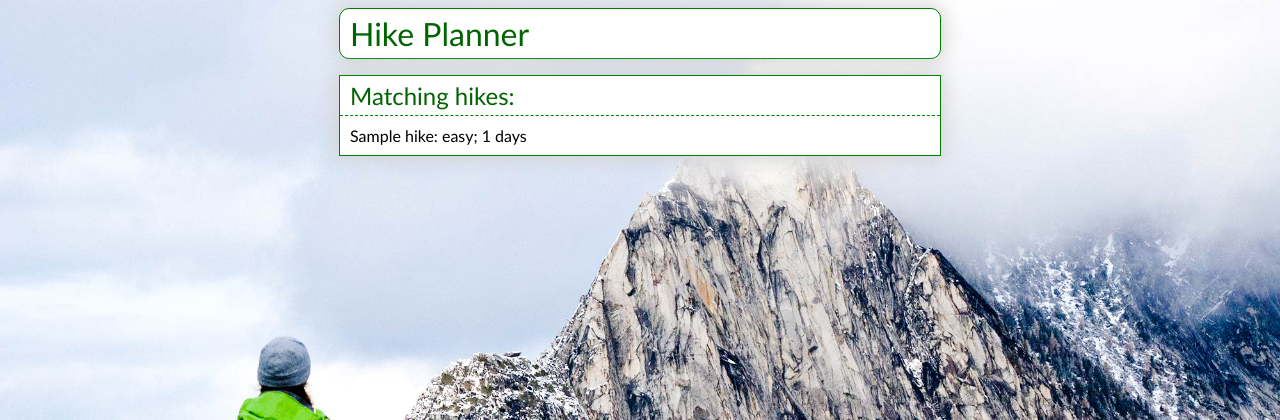
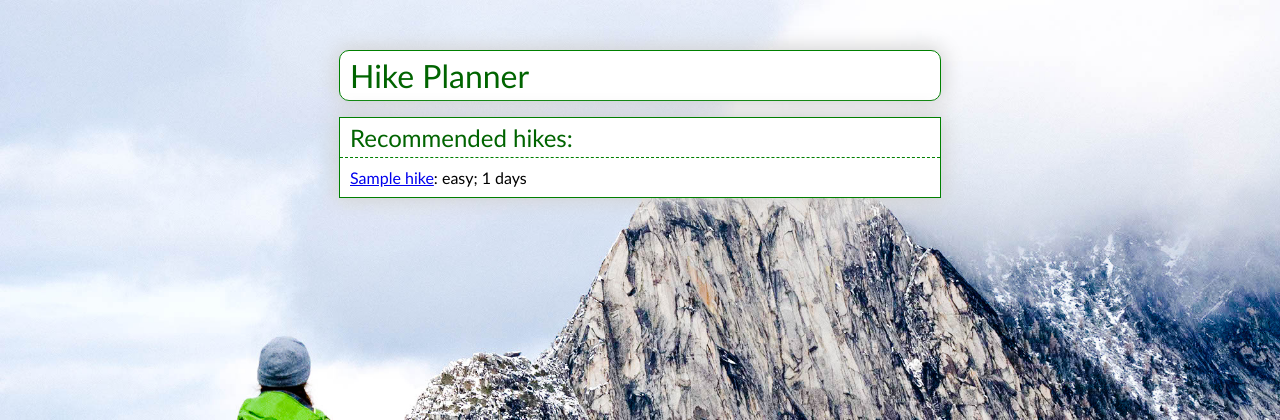
Before and after one commit to jsquare/hikeplanner, a Django app: template hikes/templates/results.html in a window 1280 px wide. Shown: the top 420 px of the page. Run offline with Django 3.2, Linux system fonts and the light colour scheme; the template is opened without the code that fills it: values that come from a table or form of the project are taken from there, others are empty; tables that the repository leaves empty hold one stand-in row (values such as "Sample post"); parts of the project's set-up code (start-up, migrations or seed data) failed here and were passed over; some libraries are stand-ins or nearby versions.

Commit message:
adding hike detail page

```diff
--- a/hikes/static/css/site.css
+++ b/hikes/static/css/site.css
@@ -15,6 +15,7 @@ body {
     width: 600px;
     margin-left: auto;
     margin-right: auto;
+    margin-top: 50px;
     background-color: white;
     border-bottom: 1px solid green;
     margin-bottom: 1em;
--- a/hikes/templates/results.html
+++ b/hikes/templates/results.html
@@ -1,9 +1,11 @@
 {% extends 'site_base.html' %}
 {% block content %}
-<h2>Matching hikes:</h2>
+<h2>Recommended hikes:</h2>
 
 {% for hike in hike_list %}
-    <div class="hike-result">{{ hike.name }}: {{ hike.get_difficulty_display }}; {{ hike.days }} days</div>
+    <div class="hike-result">
+        <a href="{% url 'hike-detail' hike.id %}">{{ hike.name }}</a>: {{ hike.get_difficulty_display }}; {{ hike.days }} days
+    </div>
 {% endfor %}
 
 {% endblock %}
--- a/src/urls.py
+++ b/src/urls.py
@@ -1,5 +1,5 @@
 from django.conf.urls import patterns, include, url
-from hikes.views import home, results
+from hikes.views import home, results, hike_detail
 
 # Uncomment the next two lines to enable the admin:
 from django.contrib import admin
@@ -9,6 +9,7 @@ urlpatterns = patterns('',
     # Examples:
     url(r'^$', home, name='home'),
     url(r'^results/$', results, name='results'),
+    url(r'^hike/(?P<hike_id>\d+)$', hike_detail, name='hike-detail'),
     # url(r'^hikeplanner/', include('hikeplanner.foo.urls')),
 
     # Uncomment the admin/doc line below to enable admin documentation:
```
Also changed, not shown: hikes/templates/hike_detail.html (added, +8 -0 lines), hikes/views.py (+12 -1 lines).
